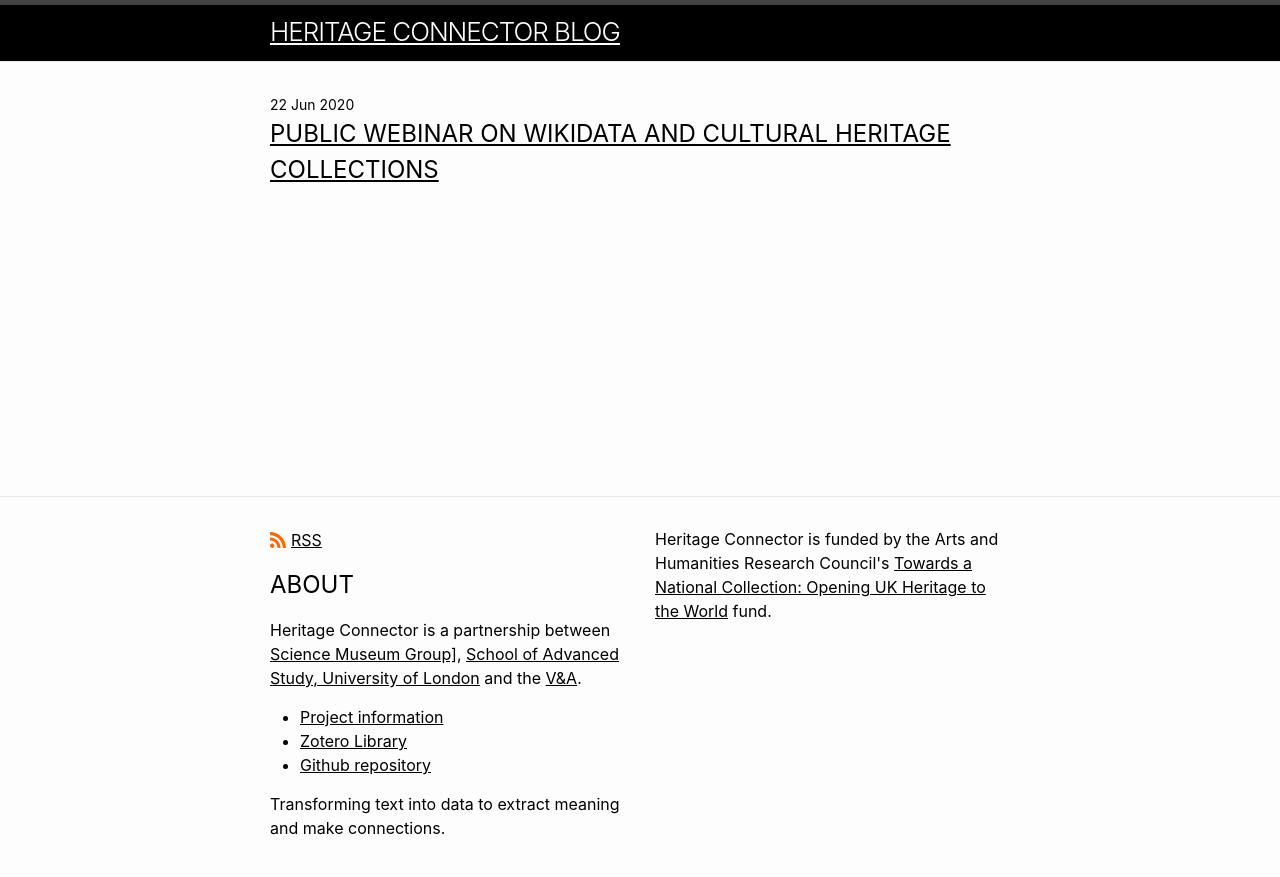
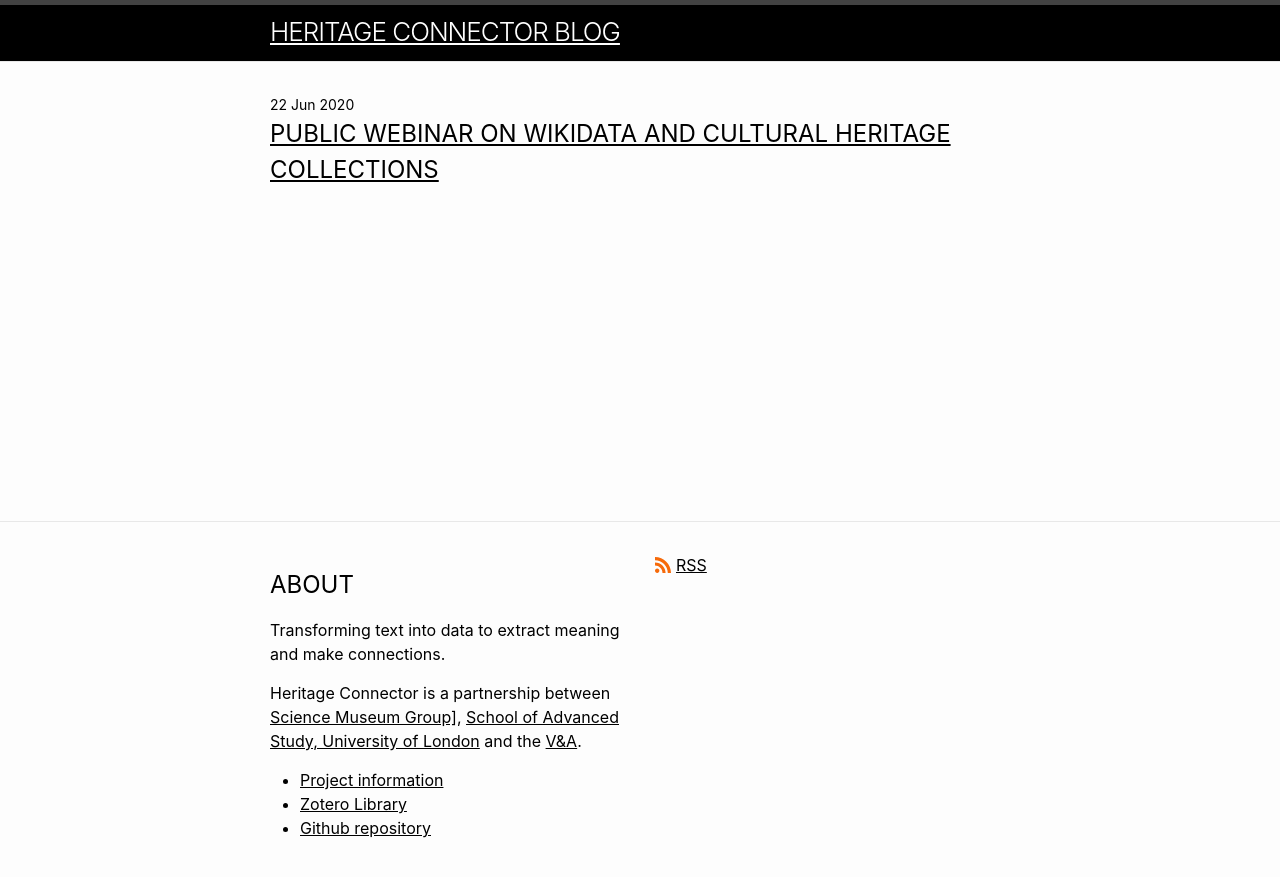
Before and after one commit to portableant/heritageconnector, a Jekyll site: the page built from README.md, in a window 1280 px wide. Shown: the top 877 px of the page. Built offline with Jekyll 4.4.1, drawn with Linux system fonts in a browser that asks for light colours; some web fonts are replaced; our own code applies the rules of GitHub Pages for plain Markdown files.

Commit message:
Update footer.html

```diff
--- a/_includes/footer.html
+++ b/_includes/footer.html
@@ -5,13 +5,7 @@
 
     <div class="footer-col-wrapper">
       <div class="footer-col">
-        <p class="feed-subscribe">
-          <a href="{{ 'feed.xml' | relative_url }}">
-            <svg class="svg-icon orange">
-              <use xlink:href="{{ 'assets/minima-social-icons.svg#rss' | relative_url }}"></use>
-            </svg><span>RSS</span>
-          </a>
-        </p>
+
       {%- if site.author %}
         <ul class="contact-list">
           {% if site.author.name -%}
@@ -23,6 +17,7 @@
         </ul>
       {%- endif %}
         <h2>About</h2>
+        <p>{{ site.description | escape }}</p>
         <p>Heritage Connector is a partnership between <a href="https://www.sciencemuseumgroup.org.uk/">Science Museum Group]</a>, <a href="https://www.sas.ac.uk">School of Advanced Study, University of London</a> and the <a href="https://www.vam.ac.uk">V&amp;A</a>.</p>
       <ul>
                     <li>
@@ -38,11 +33,16 @@
 
 
 
-                 <p>{{ site.description | escape }}</p>
+
       </div>
       <div class="footer-col">
-       <p>Heritage Connector is funded by the Arts and Humanities Research Council's <a href="https://ahrc.ukri.org/research/fundedthemesandprogrammes/tanc-opening-uk-heritage-to-the-world/">Towards a National Collection: Opening UK Heritage to the World</a> fund.</p>
-      </div>
+        <p class="feed-subscribe">
+          <a href="{{ 'feed.xml' | relative_url }}">
+            <svg class="svg-icon orange">
+              <use xlink:href="{{ 'assets/minima-social-icons.svg#rss' | relative_url }}"></use>
+            </svg><span>RSS</span>
+          </a>
+        </p>      </div>
     </div>
 
     <div class="social-links">
```
